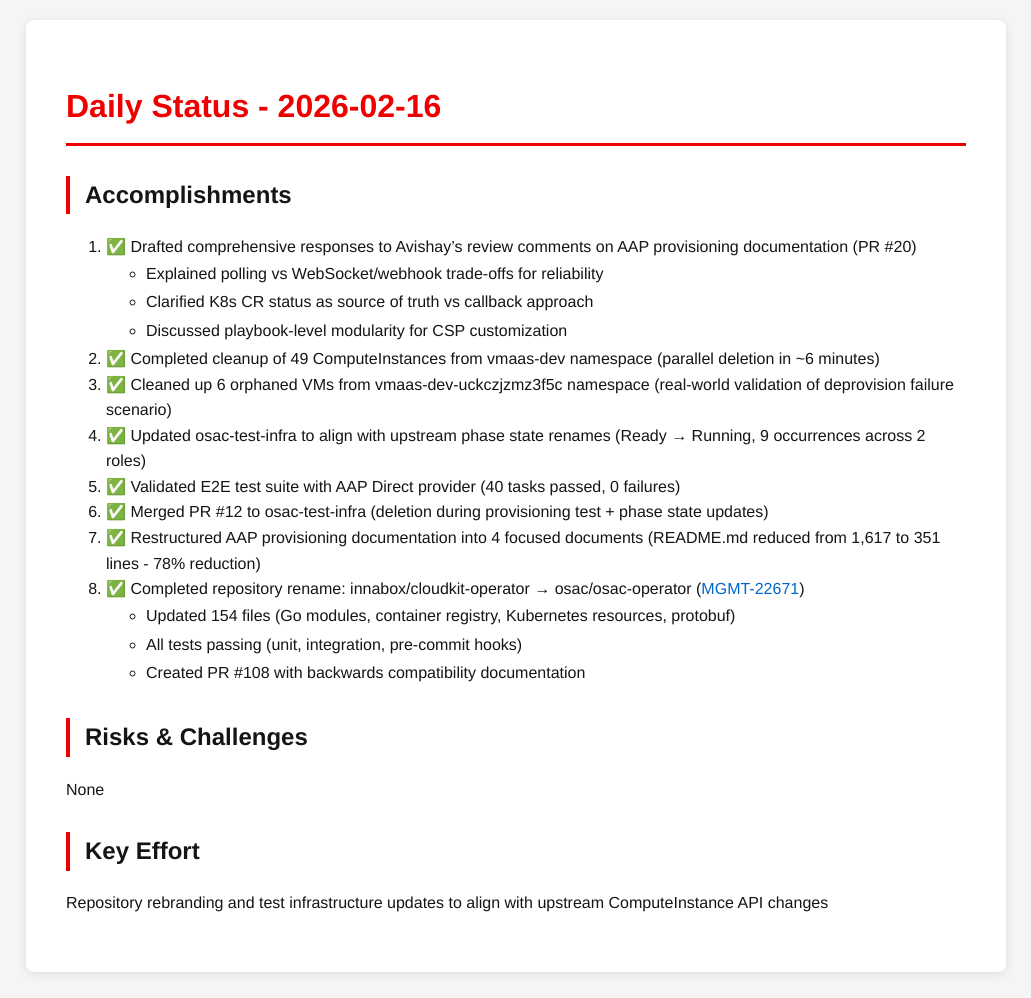
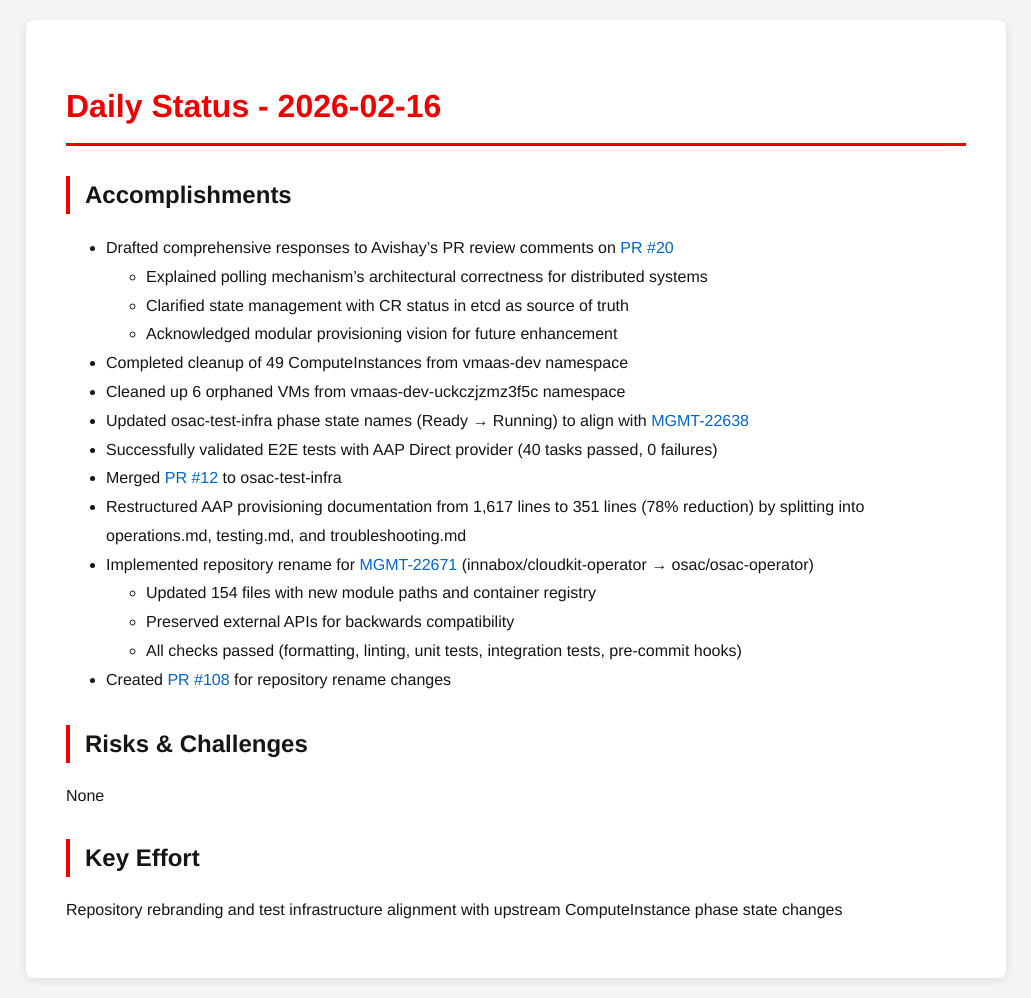
Before and after one commit to tzvatot/daily-status, a Jekyll site: the page built from 2026-02-16.md, in a window 1280 px wide. Shown: the whole page, without its empty margins (124-1155 px from the left). Built offline with Jekyll 4.4.1, drawn with Linux system fonts in a browser that asks for light colours.

Commit message:
Daily status update - 2026-02-16

```diff
--- a/2026-02-16.md
+++ b/2026-02-16.md
@@ -8,20 +8,21 @@ date: 2026-02-16
 
 ## Accomplishments
 
-1. ✅ Drafted comprehensive responses to Avishay's review comments on AAP provisioning documentation (PR #20)
-   - Explained polling vs WebSocket/webhook trade-offs for reliability
-   - Clarified K8s CR status as source of truth vs callback approach
-   - Discussed playbook-level modularity for CSP customization
-2. ✅ Completed cleanup of 49 ComputeInstances from vmaas-dev namespace (parallel deletion in ~6 minutes)
-3. ✅ Cleaned up 6 orphaned VMs from vmaas-dev-uckczjzmz3f5c namespace (real-world validation of deprovision failure scenario)
-4. ✅ Updated osac-test-infra to align with upstream phase state renames (Ready → Running, 9 occurrences across 2 roles)
-5. ✅ Validated E2E test suite with AAP Direct provider (40 tasks passed, 0 failures)
-6. ✅ Merged PR #12 to osac-test-infra (deletion during provisioning test + phase state updates)
-7. ✅ Restructured AAP provisioning documentation into 4 focused documents (README.md reduced from 1,617 to 351 lines - 78% reduction)
-8. ✅ Completed repository rename: innabox/cloudkit-operator → osac/osac-operator ([MGMT-22671](https://issues.redhat.com/browse/MGMT-22671))
-   - Updated 154 files (Go modules, container registry, Kubernetes resources, protobuf)
-   - All tests passing (unit, integration, pre-commit hooks)
-   - Created PR #108 with backwards compatibility documentation
+- Drafted comprehensive responses to Avishay's PR review comments on [PR #20](https://github.com/osac-project/docs/pull/20)
+  - Explained polling mechanism's architectural correctness for distributed systems
+  - Clarified state management with CR status in etcd as source of truth
+  - Acknowledged modular provisioning vision for future enhancement
+- Completed cleanup of 49 ComputeInstances from vmaas-dev namespace
+- Cleaned up 6 orphaned VMs from vmaas-dev-uckczjzmz3f5c namespace
+- Updated osac-test-infra phase state names (Ready → Running) to align with [MGMT-22638](https://issues.redhat.com/browse/MGMT-22638)
+- Successfully validated E2E tests with AAP Direct provider (40 tasks passed, 0 failures)
+- Merged [PR #12](https://github.com/osac-project/osac-test-infra/pull/12) to osac-test-infra
+- Restructured AAP provisioning documentation from 1,617 lines to 351 lines (78% reduction) by splitting into operations.md, testing.md, and troubleshooting.md
+- Implemented repository rename for [MGMT-22671](https://issues.redhat.com/browse/MGMT-22671) (innabox/cloudkit-operator → osac/osac-operator)
+  - Updated 154 files with new module paths and container registry
+  - Preserved external APIs for backwards compatibility
+  - All checks passed (formatting, linting, unit tests, integration tests, pre-commit hooks)
+- Created [PR #108](https://github.com/osac-project/osac-operator/pull/108) for repository rename changes
 
 ## Risks & Challenges
 
@@ -29,4 +30,4 @@ None
 
 ## Key Effort
 
-Repository rebranding and test infrastructure updates to align with upstream ComputeInstance API changes
+Repository rebranding and test infrastructure alignment with upstream ComputeInstance phase state changes
```
